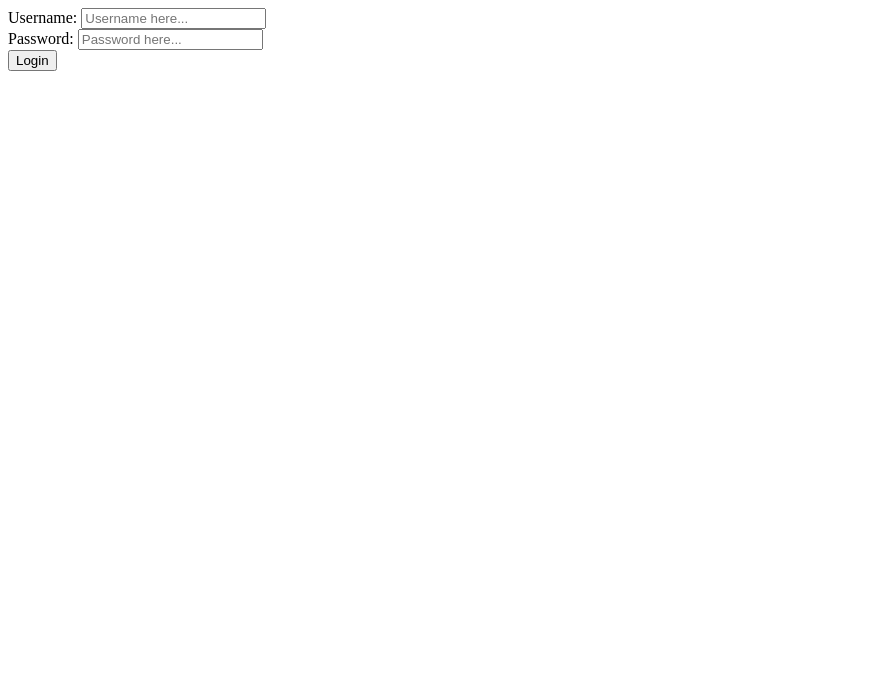
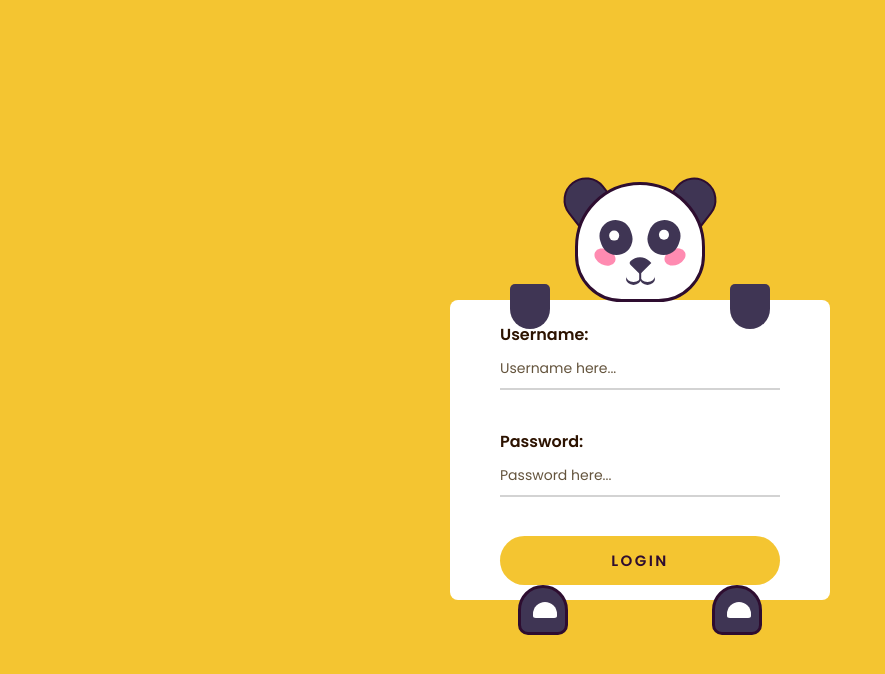
Before and after one commit to Tales-Santos7/formularioPanda, a plain HTML site: page index.html in a window 1280 px wide. Shown: the whole page, without its empty margins (0-885 px from the left). Drawn offline with Linux system fonts and the light colour scheme; the site is published under a folder, as on GitHub Pages, so addresses that start at the root find nothing.

Commit message:
upgrade html

```diff
--- a/index.html
+++ b/index.html
@@ -7,8 +7,8 @@
   <!-- Google Font -->
   <link href="https://fonts.googleapis.com/css2?family=Poppins:wght@400;600&display=swap" rel="stylesheet" />
   <!-- Stylesheet -->
-  <link rel="stylesheet" href="/src/css/panda.css" />
-  <link rel="stylesheet" href="/src/css/style.css" />
+  <link rel="stylesheet" href="./src/css/panda.css" />
+  <link rel="stylesheet" href="./src/css/style.css" />
 </head>
 
 <body>
@@ -40,7 +40,7 @@
     <div class="paw-r"></div>
   </div>
   <!-- Script -->
-  <script src="/src/js/script.js"></script>
+  <script src="./src/js/script.js"></script>
 </body>
 
 </html>
```
